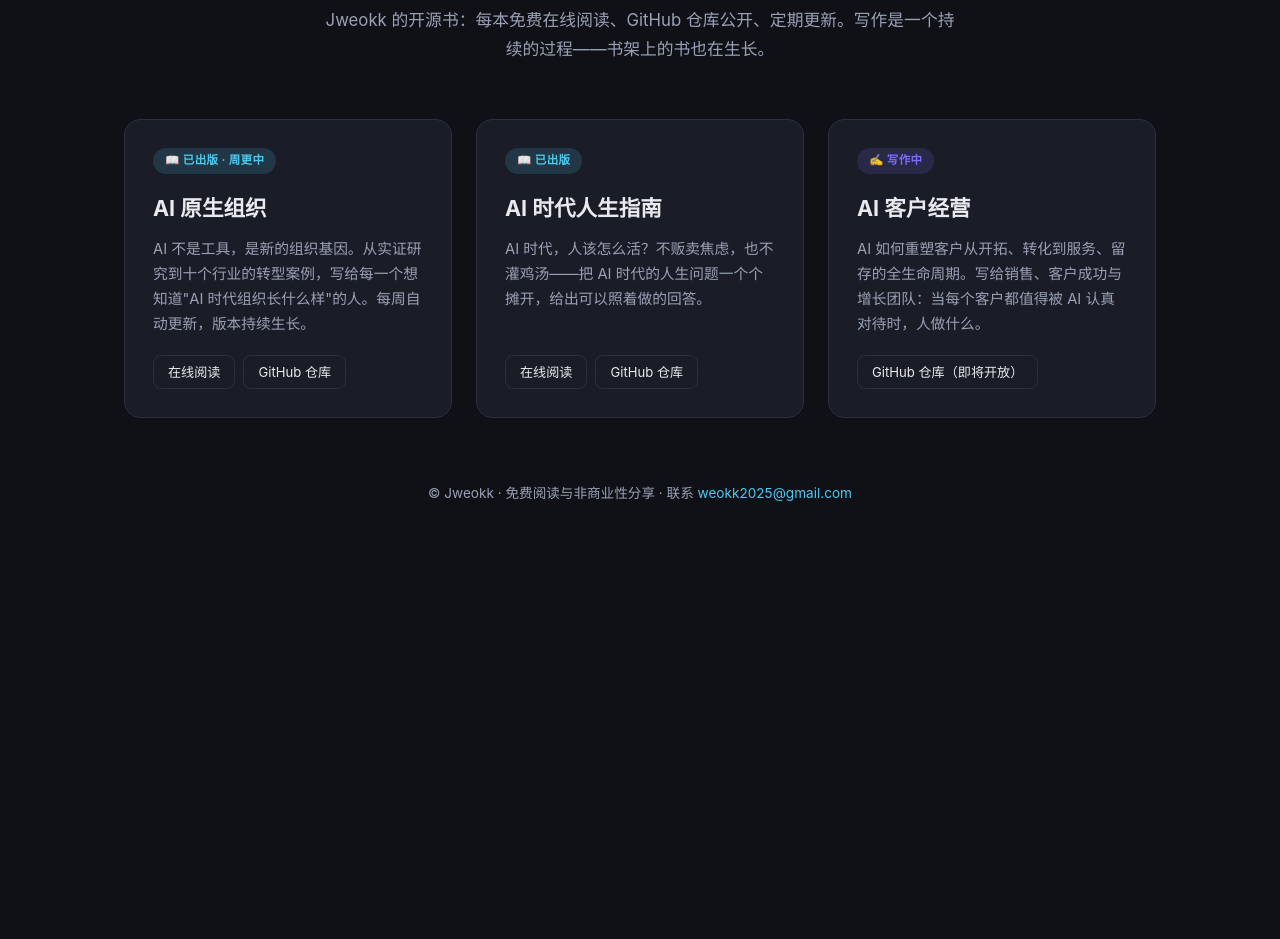
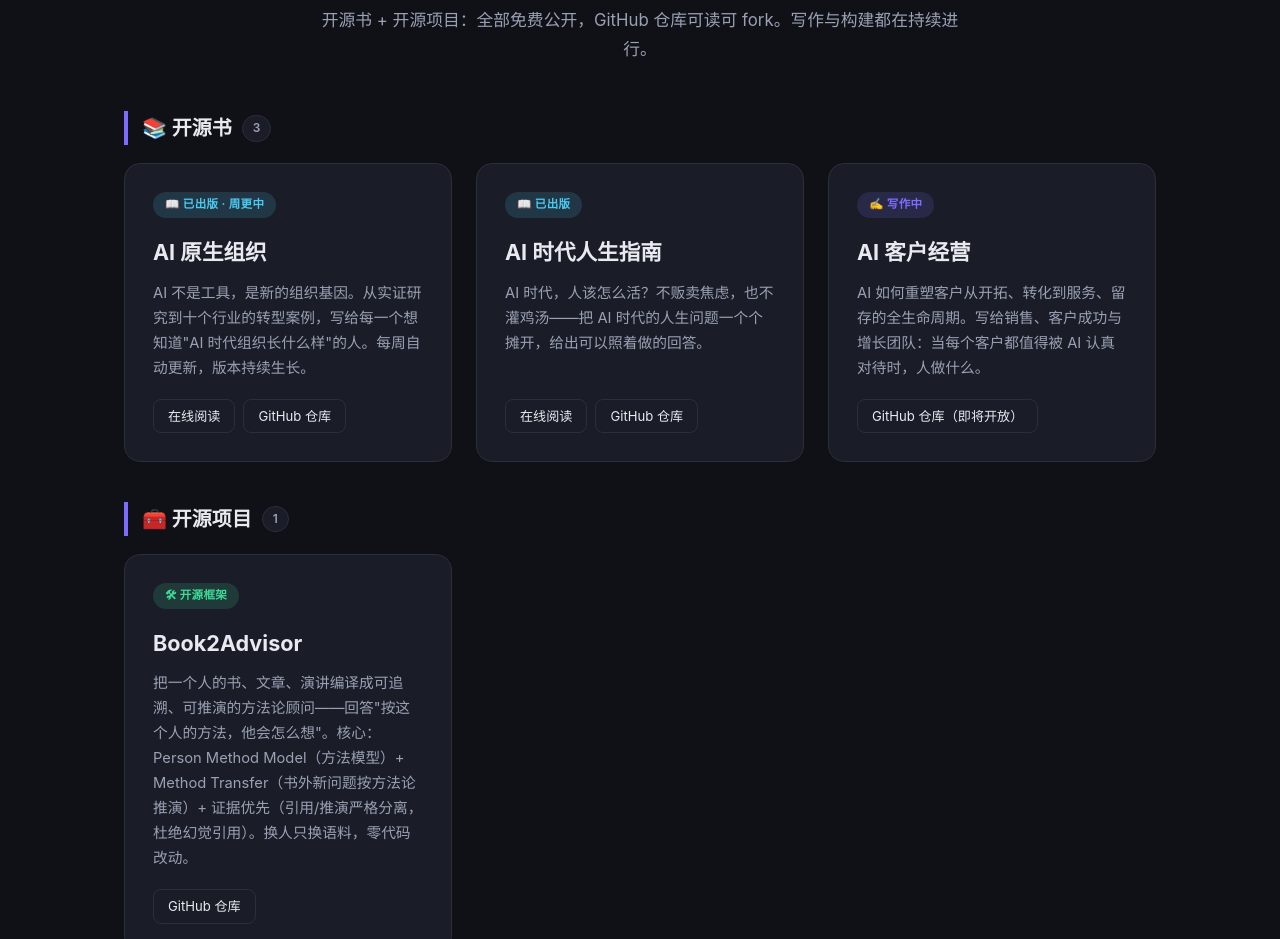
Before and after one commit to Jweokk/ai-book-shelf, a plain HTML site: page index.html in a window 1280 px wide. Shown: the part 119-1058 px from the top of the page. Before the commit the page ends 800 px from the top, so only its background shows below. Drawn offline with Linux system fonts and the light colour scheme.

Commit message:
改版为作品集：分区展示开源书 + 开源项目（Book2Advisor）

```diff
--- a/index.html
+++ b/index.html
@@ -3,8 +3,8 @@
 <head>
 <meta charset="UTF-8">
 <meta name="viewport" content="width=device-width, initial-scale=1.0">
-<title>AI 时代书架 · Jweokk 的开源书</title>
-<meta name="description" content="Jweokk 的开源书籍合集：免费在线阅读 + GitHub 仓库 + PDF 下载。AI 原生组织、AI 时代人生指南、AI 客户经营……持续更新中。">
+<title>Jweokk 作品集 · 开源书与开源项目</title>
+<meta name="description" content="Jweokk 的开源作品集：免费开源书（AI 原生组织、AI 时代人生指南、AI 客户经营）+ 开源项目（Book2Advisor 方法论顾问框架）。GitHub 全部公开。">
 <style>
   :root {
     --bg: #0f1117;
@@ -14,6 +14,8 @@
     --muted: #9aa1b5;
     --accent: #7c6cff;
     --accent2: #4cc9f0;
+    --green: #3ddc97;
+    --amber: #f5a623;
     --radius: 16px;
   }
   * { margin: 0; padding: 0; box-sizing: border-box; }
@@ -25,7 +27,7 @@
     min-height: 100vh;
   }
   .wrap { max-width: 1080px; margin: 0 auto; padding: 48px 24px 80px; }
-  header { text-align: center; margin-bottom: 56px; }
+  header { text-align: center; margin-bottom: 48px; }
   header h1 {
     font-size: 2.4rem; font-weight: 800; letter-spacing: -0.02em;
     background: linear-gradient(135deg, var(--accent), var(--accent2));
@@ -33,6 +35,18 @@
     margin-bottom: 12px;
   }
   header p { color: var(--muted); font-size: 1.05rem; max-width: 640px; margin: 0 auto; }
+  .section-title {
+    font-size: 1.25rem; font-weight: 700;
+    margin: 40px 0 18px;
+    padding-left: 14px;
+    border-left: 4px solid var(--accent);
+    display: flex; align-items: center; gap: 10px;
+  }
+  .section-title .count {
+    font-size: .75rem; font-weight: 600; color: var(--muted);
+    background: var(--card); border: 1px solid var(--border);
+    padding: 2px 10px; border-radius: 999px;
+  }
   .grid {
     display: grid;
     grid-template-columns: repeat(auto-fill, minmax(320px, 1fr));
@@ -59,7 +73,7 @@
   }
   .tag.published { background: rgba(76, 201, 240, .15); color: var(--accent2); }
   .tag.writing   { background: rgba(124, 108, 255, .15); color: var(--accent); }
-  .tag.planning  { background: rgba(154, 161, 181, .15); color: var(--muted); }
+  .tag.project   { background: rgba(61, 220, 151, .15); color: var(--green); }
   .card h2 { font-size: 1.35rem; font-weight: 700; margin-bottom: 10px; }
   .card .desc { color: var(--muted); font-size: .92rem; flex-grow: 1; margin-bottom: 18px; }
   .card .links { display: flex; flex-wrap: wrap; gap: 8px; }
@@ -76,10 +90,12 @@
 <body>
 <div class="wrap">
   <header>
-    <h1>AI 时代书架</h1>
-    <p>Jweokk 的开源书：每本免费在线阅读、GitHub 仓库公开、定期更新。写作是一个持续的过程——书架上的书也在生长。</p>
+    <h1>Jweokk 作品集</h1>
+    <p>开源书 + 开源项目：全部免费公开，GitHub 仓库可读可 fork。写作与构建都在持续进行。</p>
   </header>
 
+  <!-- ============ 开源书 ============ -->
+  <div class="section-title">📚 开源书 <span class="count">3</span></div>
   <div class="grid">
     <!-- AI 原生组织 -->
     <div class="card">
@@ -114,6 +130,20 @@
     </div>
   </div>
 
+  <!-- ============ 开源项目 ============ -->
+  <div class="section-title">🧰 开源项目 <span class="count">1</span></div>
+  <div class="grid">
+    <!-- Book2Advisor -->
+    <div class="card">
+      <span class="tag project">🛠 开源框架</span>
+      <h2>Book2Advisor</h2>
+      <p class="desc">把一个人的书、文章、演讲编译成可追溯、可推演的方法论顾问——回答"按这个人的方法，他会怎么想"。核心：Person Method Model（方法模型）+ Method Transfer（书外新问题按方法论推演）+ 证据优先（引用/推演严格分离，杜绝幻觉引用）。换人只换语料，零代码改动。</p>
+      <div class="links">
+        <a href="https://github.com/Jweokk/Book2Advisor" target="_blank" rel="noopener">GitHub 仓库</a>
+      </div>
+    </div>
+  </div>
+
   <footer>
     <p>© Jweokk · 免费阅读与非商业性分享 · 联系 <a href="mailto:weokk2025@gmail.com">weokk2025@gmail.com</a></p>
   </footer>
```
Also changed, not shown: 1 other file.
